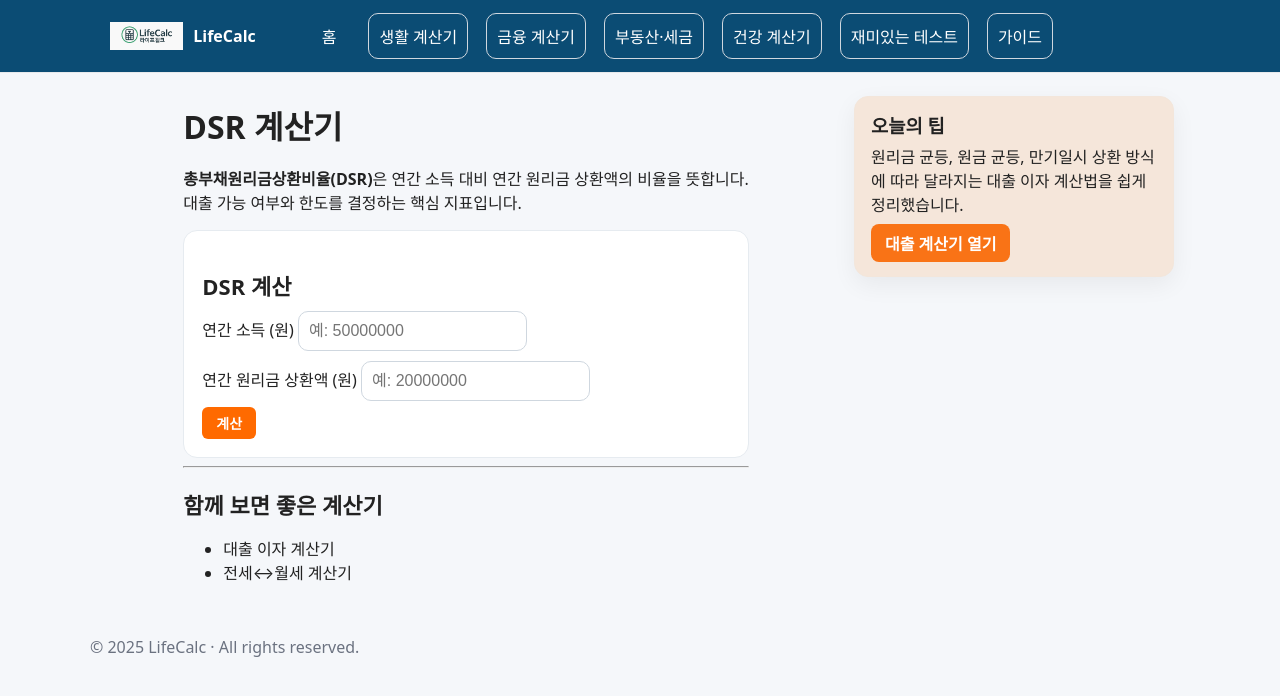
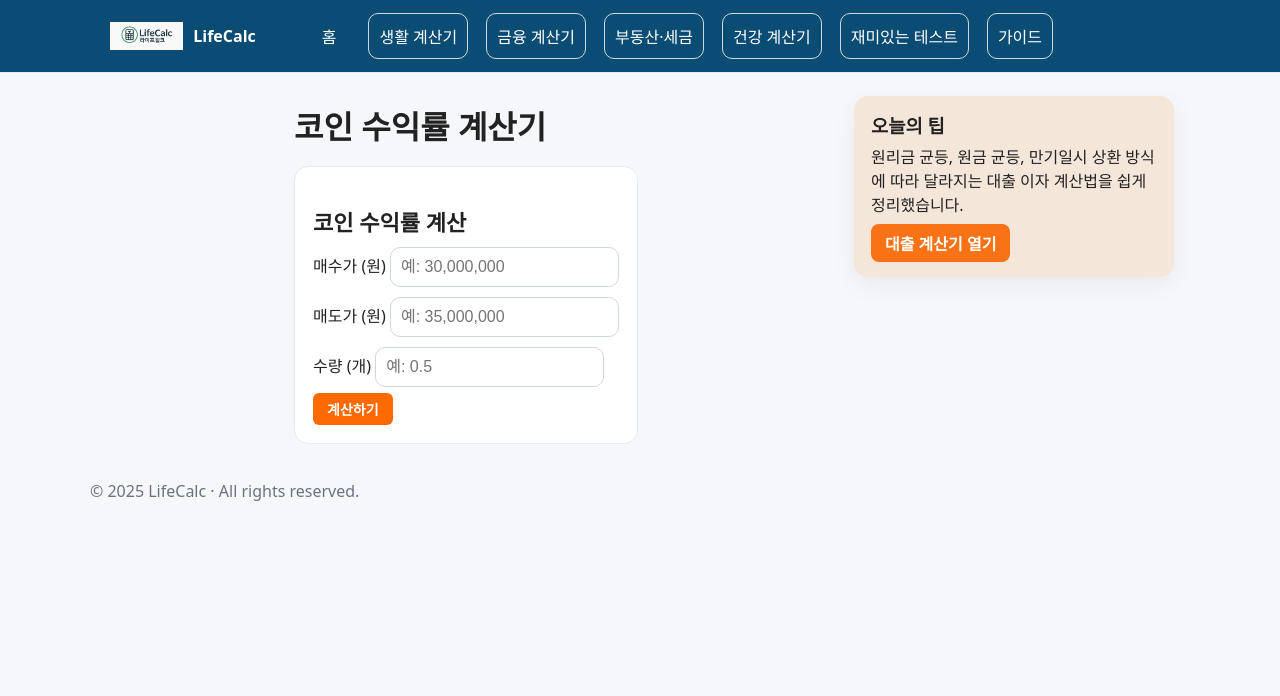
Before and after one commit to khai-lang/LifeCalc, a Jekyll site: the page built from crypto/profit/index.md, in a window 1280 px wide. Shown: the top 696 px of the page. Built offline with Jekyll 4.4.1, drawn with Linux system fonts in a browser that asks for light colours.

Commit message:
Update index.md

```diff
--- a/crypto/profit/index.md
+++ b/crypto/profit/index.md
@@ -1,46 +1,44 @@
 ---
 layout: default
-title: DSR 계산기
-description: 소득 대비 원리금 상환 비율(DSR)을 계산합니다.
-permalink: /finance/dsr/
-section: finance
+title: 코인 수익률 계산기
+description: 암호화폐 매수·매도 가격을 기준으로 수익률과 손익을 계산합니다.
+permalink: /crypto/profit/
+section: crypto
 ---
 
-# DSR 계산기
-
-**총부채원리금상환비율(DSR)**은 연간 소득 대비 연간 원리금 상환액의 비율을 뜻합니다.
-대출 가능 여부와 한도를 결정하는 핵심 지표입니다.
+# 코인 수익률 계산기
 
 <div class="card" style="max-width:760px;margin:0 auto;">
-  <form onsubmit="event.preventDefault();calcDSR();">
-    <h2>DSR 계산</h2>
-    <label>연간 소득 (원)
-      <input type="number" id="income" placeholder="예: 50000000">
+  <form onsubmit="event.preventDefault();calcProfit();">
+    <h2>코인 수익률 계산</h2>
+    <label>매수가 (원)
+      <input type="text" id="buy" oninput="formatNumberInput(this)" placeholder="예: 30,000,000">
     </label>
-    <label>연간 원리금 상환액 (원)
-      <input type="number" id="repay" placeholder="예: 20000000">
+    <label>매도가 (원)
+      <input type="text" id="sell" oninput="formatNumberInput(this)" placeholder="예: 35,000,000">
     </label>
-    <button class="btn">계산</button>
+    <label>수량 (개)
+      <input type="text" id="qty" oninput="formatNumberInput(this)" placeholder="예: 0.5">
+    </label>
+    <button class="btn">계산하기</button>
   </form>
-
-  <div id="dsrResult" class="result-box"></div>
+  <div id="profitResult" class="result-box"></div>
 </div>
 
 <script>
-function calcDSR(){
-  const inc = +document.getElementById('income').value||0;
-  const repay = +document.getElementById('repay').value||0;
-  const dsr = inc>0 ? (repay/inc*100) : 0;
-  document.getElementById('dsrResult').innerHTML =
-    `연간 소득: <b>${inc.toLocaleString()}</b> 원<br>
-     연간 원리금 상환액: <b>${repay.toLocaleString()}</b> 원<br>
-     DSR 비율: <b>${dsr.toFixed(1)}%</b>`;
-  document.getElementById('dsrResult').classList.add("show");
+function calcProfit(){
+  const b = getNumberValue('buy');
+  const s = getNumberValue('sell');
+  const q = getNumberValue('qty');
+
+  const cost = b*q, revenue = s*q, profit = revenue - cost;
+  const rate = cost>0 ? (profit/cost*100):0;
+
+  document.getElementById('profitResult').innerHTML =
+    `총 매입금액: <b>${cost.toLocaleString()}</b> 원<br>
+     총 매도금액: <b>${revenue.toLocaleString()}</b> 원<br>
+     손익: <b>${profit.toLocaleString()}</b> 원<br>
+     수익률: <b>${rate.toFixed(2)}%</b>`;
+  document.getElementById('profitResult').classList.add("show");
 }
 </script>
-
----
-
-## 함께 보면 좋은 계산기
-- [대출 이자 계산기](/finance/loan/)
-- [전세↔월세 계산기](/realestate/rent-to-jeonse/)
```
